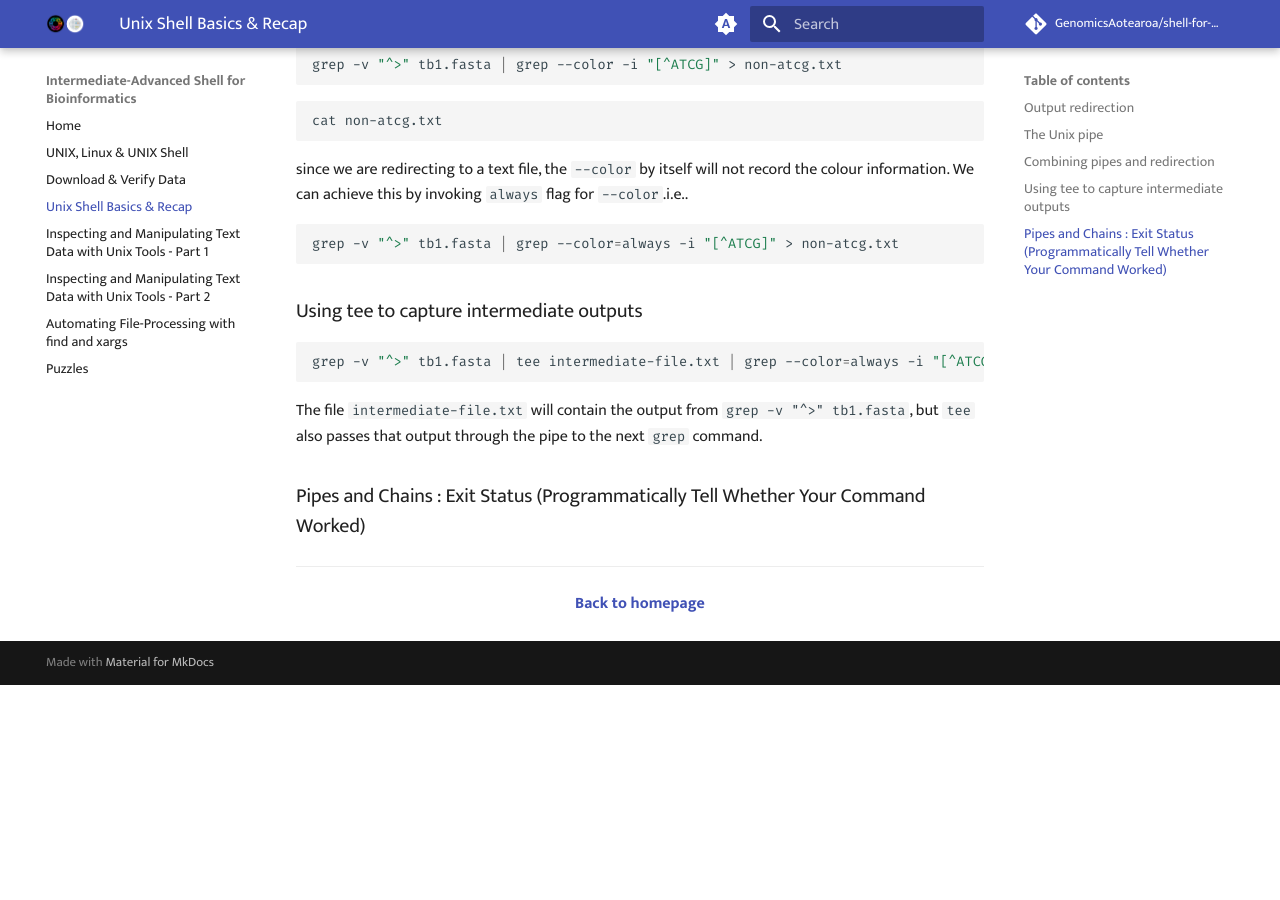
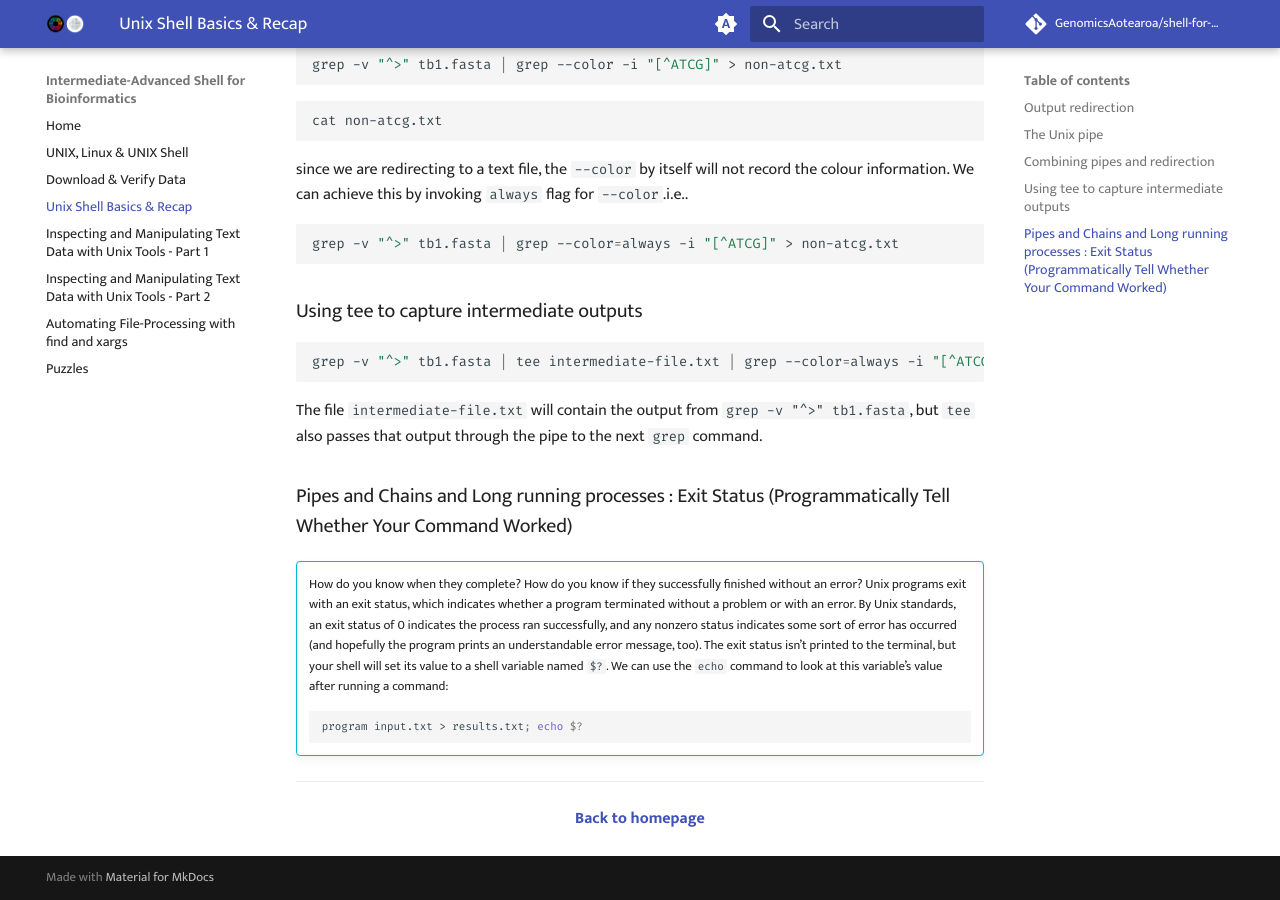
Before and after one commit to GenomicsAotearoa/shell-for-bioinformatics, an MkDocs documentation site: the page built from docs/2_unixshellbasics.md, in a window 1280 px wide and 900 px high, scrolled down 5003 px. Built offline with MkDocs 1.6.1 and Material for MkDocs 9.7.7, drawn with Linux system fonts in a browser that asks for light colours; comment, search, counter and statistics services are not loaded; the version menu is left out; before the commit the page ends 5688 px from its top, so only the background shows below that.

Commit message:
exit status example

````diff
--- a/docs/2_unixshellbasics.md
+++ b/docs/2_unixshellbasics.md
@@ -258,7 +258,16 @@ grep -v "^>" tb1.fasta | tee intermediate-file.txt | grep --color=always -i "[^A
 
 The file `intermediate-file.txt` will contain the output from `grep -v "^>" tb1.fasta`, but `tee` also passes that output through the pipe to the next `grep` command.
 
-### Pipes and Chains : Exit Status (Programmatically Tell Whether Your Command Worked)
+### Pipes and Chains and Long running processes  : Exit Status (Programmatically Tell Whether Your Command Worked)
+
+!!! info ""
+
+    How do you know when they complete? How do you know if they successfully finished without an error? Unix programs exit with an exit status, which indicates whether a program terminated without a problem or with an error. By Unix standards, an exit status of 0 indicates the process ran successfully, and any nonzero status indicates some sort of error has occurred (and hopefully the program prints an understandable error message, too). The exit status isn’t printed to the terminal, but your shell will set its value to a shell variable named   `$?`. We can use the `echo` command to look at this variable’s value after running a command:
+
+    ```bash
+    program input.txt > results.txt; echo $?
+    ```
+
 - - -
 
 <p align="center"><b><a class="btn" href="https://genomicsaotearoa.github.io/shell-for-bioinformatics/" style="background: var(--bs-dark);font-weight:bold">Back to homepage</a></b></p>
````
